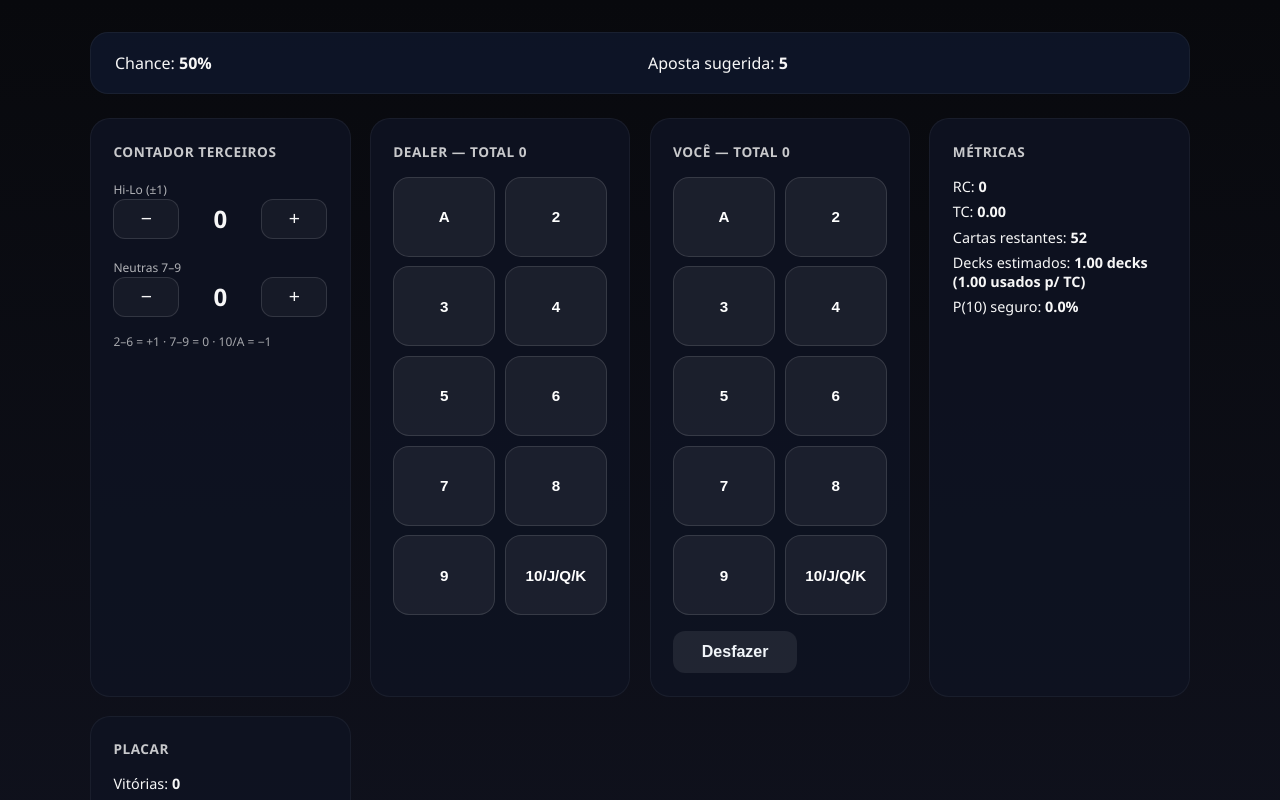
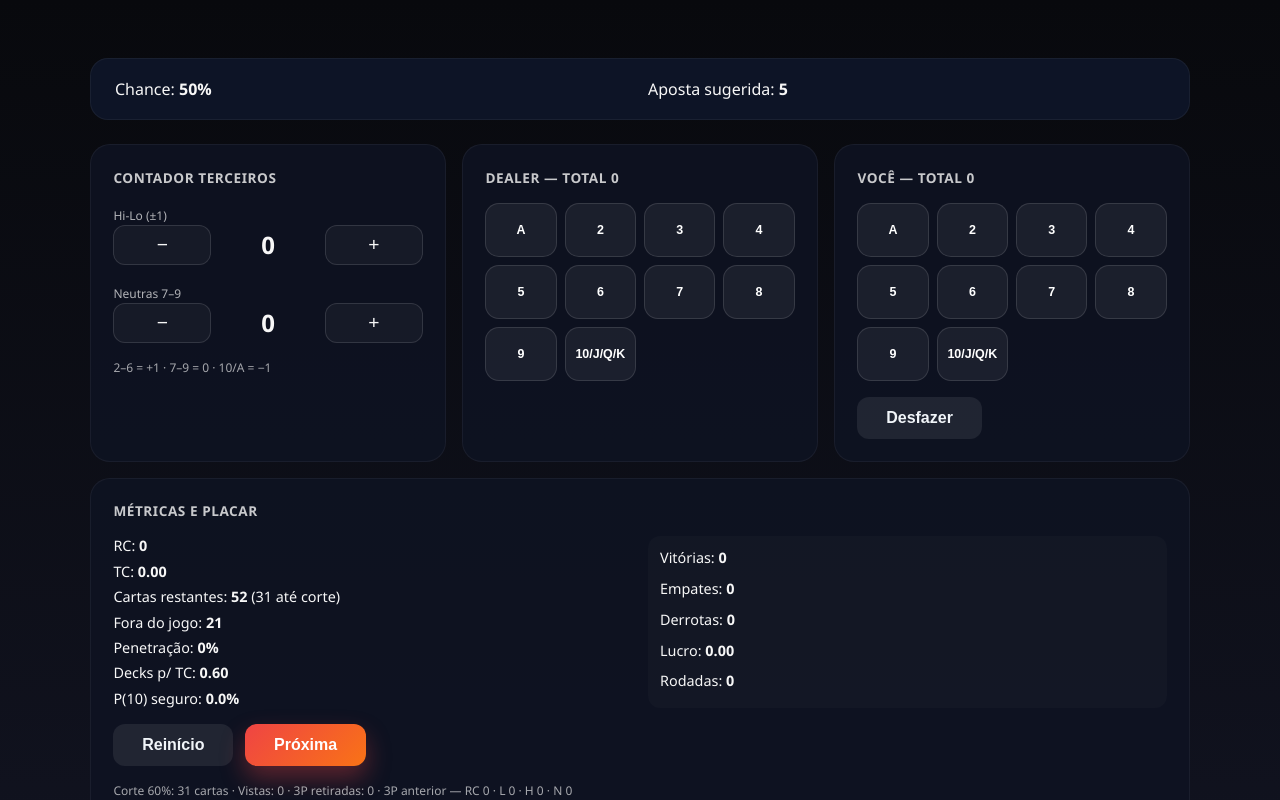
Before and after one commit to minega/Black-Counter, an Electron app: page app/index.html in a window 1280 px wide. Both pictures are taken after a click on the button "Iniciar". Shown: the top 800 px of the page. Drawn offline with Linux system fonts and the light colour scheme.

Commit message:
Documenta fluxo e ajusta controles

```diff
--- a/app/assets/main.js
+++ b/app/assets/main.js
@@ -1,3 +1,4 @@
+// Configurações fixas da mesa para manter todas as regras em um só lugar.
 const RULES = {
   dealerStandsOn17: true,
   doubleAfterSplit: false,
@@ -5,20 +6,26 @@ const RULES = {
   penetration: 0.6,
 };
 
+// Valores padrão expostos na tela inicial.
 const DEFAULT_DECK_OPTIONS = [1, 4, 8];
 const DEFAULT_BET_OPTIONS = [5, 25, 50, 125];
 
+// Base de cartas por baralho — usada em todas as projeções.
 const initialPerDeck = { 1: 4, 2: 4, 3: 4, 4: 4, 5: 4, 6: 4, 7: 4, 8: 4, 9: 4, 10: 16 };
 
+// Temporizadores centralizados para mensagens, avanço automático e acerto da rodada.
 const timers = {
   insurance: null,
   autoAdvance: null,
   settle: null,
 };
 
+// Estado global inicializado com todas as variáveis controladas pela UI.
 const state = createInitialState();
 
+// Monta o estado padrão de uma nova sessão.
 function createInitialState() {
+  // Etapa 1: declarar todas as fatias necessárias para renderização e lógica.
   return {
     screen: 'intro',
     decks: 1,
@@ -48,24 +55,29 @@ function createInitialState() {
   };
 }
 
+// Conversão Hi-Lo do valor da carta para manter o contador em tempo real.
 function hiLoValue(v) {
   if (v === 1 || v === 10) return -1;
   if (v >= 2 && v <= 6) return 1;
   return 0;
 }
 
+// Normaliza as figuras em 10 para simplificar comparações.
 function normRank(v) {
   return v >= 10 ? 10 : v;
 }
 
+// Calcula total e flag soft de uma mão dada.
 function handTotal(cards) {
   let sum = 0;
   let aces = 0;
+  // Etapa 1: somar valores tratando Ás como 11 inicialmente.
   for (const v of cards) {
     if (v === 1) { sum += 11; aces++; }
     else if (v >= 10) { sum += 10; }
     else { sum += v; }
   }
+  // Etapa 2: reduzir Ás até evitar estouro.
   while (sum > 21 && aces > 0) {
     sum -= 10;
     aces--;
@@ -73,12 +85,14 @@ function handTotal(cards) {
   return { total: sum, soft: aces > 0 && sum <= 21 };
 }
 
+// Cria a matriz de cartas disponíveis multiplicando pelo número de baralhos.
 function computeInitialCounts(decks) {
   const counts = Array(11).fill(0);
   for (let v = 1; v <= 10; v++) counts[v] = initialPerDeck[v] * decks;
   return counts;
 }
 
+// Subtrai as cartas vistas pelo jogador para obter o restante bruto.
 function computeRemainingCounts(initialCounts, seenCounts) {
   const rem = Array(11).fill(0);
   for (let v = 1; v <= 10; v++) {
@@ -87,54 +101,56 @@ function computeRemainingCounts(initialCounts, seenCounts) {
   return rem;
 }
 
+// Ajusta a composição removendo cartas de terceiros e calculando a penetração.
 function computeTiltedCounts(baseCounts, others) {
-  const baseTotal = baseCounts.reduce((a, b) => a + b, 0);
-  const totalRemaining = Math.max(baseTotal - Math.min(baseTotal, others.lo + others.hi + others.zero), 1);
-  const decksRemainingRaw = totalRemaining / 52;
-  const decksForTC = Math.max(decksRemainingRaw, state.decks * (1 - RULES.penetration));
+  // Etapa 1: clonar o vetor base para evitar mutações externas.
+  const counts = baseCounts.slice();
 
-  const denom = Math.max(decksForTC * 20, 1);
-  const beta = Math.max(-0.8, Math.min(0.8, others.rc / denom));
-  const loMul = Math.exp(beta);
-  const hiMul = Math.exp(-beta);
+  // Etapa 2: remover cartas por faixa proporcionalmente.
+  const removeFromRange = (range, qty) => {
+    if (qty <= 0) return 0;
+    const available = range.reduce((acc, rank) => acc + counts[rank], 0);
+    if (available <= 0) return 0;
+    const toRemove = Math.min(qty, available);
+    const fallbackShare = 1 / range.length;
+    for (const rank of range) {
+      const share = counts[rank] / available || fallbackShare;
+      const delta = toRemove * share;
+      counts[rank] = Math.max(0, counts[rank] - delta);
+    }
+    return toRemove;
+  };
 
-  const out = Array(11).fill(0);
-  for (let v = 1; v <= 10; v++) {
-    const base = baseCounts[v];
-    let mul = 1;
-    if (v === 1 || v === 10) mul = hiMul;
-    else if (v >= 2 && v <= 6) mul = loMul;
-    out[v] = base * mul;
+  const removedLow = removeFromRange([2, 3, 4, 5, 6], others.lo);
+  const removedHigh = removeFromRange([1, 10], others.hi);
+  const removedNeutral = removeFromRange([7, 8, 9], others.zero);
+  const removedByOthers = removedLow + removedHigh + removedNeutral;
+
+  // Etapa 3: consolidar métricas finais considerando o corte de 60%.
+  const totalRemaining = counts.reduce((a, b) => a + b, 0);
+  const seenPersonal = state.seenCounts.reduce((a, b) => a + b, 0);
+  const totalCards = state.decks * 52;
+  const cutLimit = Math.max(0, Math.round(totalCards * RULES.penetration));
+  const seenTotal = Math.min(totalCards, seenPersonal + removedByOthers);
+  const cardsAboveCut = Math.max(0, cutLimit - seenTotal);
+  const cardsBehindCut = Math.max(0, totalRemaining - cardsAboveCut);
+  const decksForTC = Math.max(cardsAboveCut / 52, 0.25);
+  const penetration = totalCards > 0 ? seenTotal / totalCards : 0;
+
+  return {
+    counts,
+    decksForTC,
+    totalRemaining,
+    removedByOthers,
+    cardsAboveCut,
+    cardsBehindCut,
+    penetration,
+    cutLimit,
+    seenTotal,
+  };
 }
 
-  const neutralSum = out[7] + out[8] + out[9];
-  if (others.zero > 0 && neutralSum > 0) {
-    const f = Math.min(1, others.zero / neutralSum);
-    out[7] *= (1 - f);
-    out[8] *= (1 - f);
-    out[9] *= (1 - f);
-  }
-
-  const lowSum = out[2] + out[3] + out[4] + out[5] + out[6];
-  if (others.lo > 0 && lowSum > 0) {
-    const f = Math.min(1, others.lo / lowSum);
-    for (let v = 2; v <= 6; v++) out[v] *= (1 - f);
-  }
-
-  const highSum = out[1] + out[10];
-  if (others.hi > 0 && highSum > 0) {
-    const f = Math.min(1, others.hi / highSum);
-    out[1] *= (1 - f);
-    out[10] *= (1 - f);
-  }
-
-  const sum = out.reduce((a, b) => a + b, 0) || 1;
-  const scale = totalRemaining / sum;
-  for (let v = 1; v <= 10; v++) out[v] *= scale;
-
-  return { counts: out, decksForTC, totalRemaining };
-}
-
+// Calcula a distribuição de probabilidade de cada carta restante.
 function computePMF(tiltedCounts, totalRemaining) {
   const pmf = {};
   const denom = Math.max(totalRemaining, 1);
@@ -142,10 +158,12 @@ function computePMF(tiltedCounts, totalRemaining) {
   return pmf;
 }
 
+// Calcula EV, chance de vitória e empate caso o jogador pare.
 function resolveStand(dealerDist, playerTotal) {
   if (playerTotal > 21) return { ev: -1, pWin: 0, pTie: 0 };
   let pWin = dealerDist.bust || 0;
   let pTie = 0;
+  // Etapa única: percorrer totais possíveis do dealer comparando com o jogador.
   for (const key of Object.keys(dealerDist)) {
     if (key === 'bust') continue;
     const dt = parseInt(key, 10);
@@ -157,6 +175,7 @@ function resolveStand(dealerDist, playerTotal) {
   return { ev, pWin, pTie };
 }
 
+// Expande a jogada do dealer considerando TODAS as cartas restantes.
 function buildDealerDistribution(pmf, dealerCards) {
   const total = handTotal(dealerCards);
   const memo = new Map();
@@ -202,6 +221,7 @@ function buildDealerDistribution(pmf, dealerCards) {
   return normalized;
 }
 
+// Avalia todas as ações possíveis para uma mão (parar, comprar, dobrar).
 function bestFromState({ pmf, dealerDist, allowDouble, playerTotal, playerSoft, cardsCount }) {
   if (playerTotal > 21) return { action: 'BUST', ev: -1, pWin: 0, pTie: 0 };
 
@@ -274,6 +294,7 @@ function bestFromState({ pmf, dealerDist, allowDouble, playerTotal, playerSoft,
   return { action: best.name, ev: best.ev, pWin: best.pWin, pTie: best.pTie };
 }
 
+// Trata o cenário de separação recursiva respeitando o número máximo permitido.
 function evalSplit({ pmf, dealerDist, rank, splitCount }) {
   const canResplit = splitCount < RULES.maxSplits;
   let perHandEV = 0;
@@ -299,16 +320,18 @@ function evalSplit({ pmf, dealerDist, rank, splitCount }) {
   return 2 * perHandEV;
 }
 
+// Reúne todos os derivados necessários para renderização e decisões.
 function computeDerived() {
   const initialCounts = computeInitialCounts(state.decks);
   const remaining = computeRemainingCounts(initialCounts, state.seenCounts);
   const tilted = computeTiltedCounts(remaining, state.others);
   const pmf = computePMF(tilted.counts, tilted.totalRemaining);
-  const trueCount = state.runningCount / Math.max(tilted.decksForTC, 0.25);
+  const decksForTC = tilted.decksForTC > 0 ? tilted.decksForTC : 0.25;
+  const trueCount = state.runningCount / decksForTC;
   const dealerDist = buildDealerDistribution(pmf, state.dealerCards.length ? state.dealerCards : [0]);
+  const handSummaries = state.hands.map((hand) => handTotal(hand));
   const activeHand = state.hands[state.activeHand] || [];
-  const activeTotal = handTotal(activeHand);
-  const playerTotals = state.hands.map(handTotal);
+  const activeTotal = handSummaries[state.activeHand] || handTotal(activeHand);
   const allowDouble = state.hands.length > 1 ? RULES.doubleAfterSplit : true;
   let best = { action: null, ev: 0, pWin: 0, pTie: 0 };
   if (activeHand.length > 0) {
@@ -358,10 +381,9 @@ function computeDerived() {
   const preWinPct = 0.5 + preEdge / 2;
   const suggestedBet = preEdge < -0.02 ? 0 : state.minBet;
 
-  const handsWinPct = state.hands.length === 0 ? 0 : state.hands
-    .map((hand) => handTotal(hand).total)
-    .map((total) => Math.max(0, Math.min(1, resolveStand(dealerDist, total).pWin)))
-    .reduce((a, b) => a + b, 0) / Math.max(state.hands.length, 1);
+  const handsWinPct = handSummaries.length === 0 ? 0 : handSummaries
+    .map((summary) => Math.max(0, Math.min(1, resolveStand(dealerDist, summary.total).pWin)))
+    .reduce((a, b) => a + b, 0) / Math.max(handSummaries.length, 1);
 
   return {
     initialCounts,
@@ -370,9 +392,9 @@ function computeDerived() {
     pmf,
     trueCount,
     dealerDist,
+    handSummaries,
     activeHand,
     activeTotal,
-    playerTotals,
     best,
     insurance,
     preRound,
@@ -382,24 +404,24 @@ function computeDerived() {
   };
 }
 
+// Mantém histórico limitado para operações de desfazer.
 function pushHistory(entry) {
   state.history.push(entry);
   if (state.history.length > 500) state.history.shift();
 }
 
-function clearTimers() {
-  for (const key of Object.keys(timers)) {
-    if (timers[key]) {
-      clearTimeout(timers[key]);
-      timers[key] = null;
+// Registra cartas tanto do jogador quanto do dealer, respeitando dobrar e corte.
+function addCard(dest, value) {
+  if (dest === 'hand') {
+    const idx = state.activeHand;
+    const currentHand = state.hands[idx] || [];
+    if (state.doubledFlags[idx] && currentHand.length >= 3) {
+      return;
     }
-  }
-}
-
-function addCard(dest, value) {
-  if (dest === 'hand' && state.doubleMode) {
+    if (state.doubleMode) {
       if (state.doubleLocked) return;
       state.doubleLocked = true;
+    }
   }
 
   state.runningCount += hiLoValue(value);
@@ -426,6 +448,7 @@ function addCard(dest, value) {
   finalizeUpdate();
 }
 
+// Ajuste rápido do contador informado por terceiros (+1/-1 no Hi-Lo).
 function adjustOthersRC(delta) {
   state.others.rc += delta;
   state.runningCount += delta;
@@ -435,6 +458,7 @@ function adjustOthersRC(delta) {
   finalizeUpdate();
 }
 
+// Registra cartas neutras (7-9) anunciadas por terceiros.
 function adjustOthersZero(delta) {
   const next = Math.max(0, state.others.zero + delta);
   const applied = next - state.others.zero;
@@ -443,6 +467,7 @@ function adjustOthersZero(delta) {
   finalizeUpdate();
 }
 
+// Desfaz a última operação atualizando contadores e histórico.
 function undoLast() {
   const last = state.history.pop();
   if (!last) return;
@@ -471,6 +496,7 @@ function undoLast() {
   finalizeUpdate();
 }
 
+// Reinicia a sapata preservando configurações e placar atual.
 function resetDeck() {
   const keep = {
     decks: state.decks,
@@ -487,6 +513,7 @@ function resetDeck() {
   finalizeUpdate();
 }
 
+// Avança para a próxima rodada preservando o histórico do round anterior.
 function nextRound() {
   state.others.last = { rc: state.others.rc, lo: state.others.lo, hi: state.others.hi, zero: state.others.zero };
   state.rounds += 1;
@@ -509,6 +536,7 @@ function nextRound() {
   finalizeUpdate();
 }
 
+// Calcula resultados e atualiza placares quando o dealer termina.
 function settleRound() {
   let wins = 0;
   let ties = 0;
@@ -544,6 +572,7 @@ function settleRound() {
   finalizeUpdate();
 }
 
+// Liga/desliga o modo de dobrar mantendo o bloqueio coerente.
 function toggleDoubleMode() {
   const next = !state.doubleMode;
   state.doubleMode = next;
@@ -551,6 +580,7 @@ function toggleDoubleMode() {
   finalizeUpdate();
 }
 
+// Permite alternar mãos durante splits sem carregar estados anteriores.
 function changeActiveHand(index) {
   state.activeHand = index;
   state.doubleMode = false;
@@ -558,6 +588,7 @@ function changeActiveHand(index) {
   finalizeUpdate();
 }
 
+// Agenda avisos contextuais (seguro, avanço automático, encerramento).
 function schedulePrompts(derived) {
   if (state.dealerCards.length === 1 && state.dealerCards[0] === 1) {
     state.showInsurancePrompt = true;
@@ -576,14 +607,15 @@ function schedulePrompts(derived) {
     }
   }
 
-  if (!state.playersDone && derived.best.action === 'PARAR' && state.hands[state.activeHand].length > 0) {
+  const canAutoAdvanceHand = !state.playersDone
+    && derived.best.action === 'PARAR'
+    && state.hands[state.activeHand].length > 0
+    && (state.activeHand + 1 < state.hands.length);
+
+  if (canAutoAdvanceHand) {
     if (timers.autoAdvance) clearTimeout(timers.autoAdvance);
     timers.autoAdvance = setTimeout(() => {
-      if (state.activeHand + 1 < state.hands.length) {
       state.activeHand += 1;
-      } else {
-        state.playersDone = true;
-      }
       finalizeUpdate();
     }, 150);
   } else if (timers.autoAdvance) {
@@ -606,6 +638,7 @@ function schedulePrompts(derived) {
   }
 }
 
+// Divide pares automaticamente quando a estratégia confirmar a separação.
 function applyAutoSplit(derived) {
   const activeHand = state.hands[state.activeHand] || [];
   if (state.dealerCards.length >= 2) return false;
@@ -623,6 +656,7 @@ function applyAutoSplit(derived) {
   return false;
 }
 
+// Consolida a dobra após a 3ª carta e avança para a próxima mão, se existir.
 function handleDoubleCompletion() {
   if (!state.doubleMode) return false;
   const active = state.hands[state.activeHand] || [];
@@ -632,12 +666,11 @@ function handleDoubleCompletion() {
   state.doubleLocked = false;
   if (state.activeHand + 1 < state.hands.length) {
     state.activeHand += 1;
-  } else {
-    state.playersDone = true;
   }
   return true;
 }
 
+// Fecha um ciclo de atualização: recalcula derivados, trata split/dobra e renderiza.
 function finalizeUpdate() {
   const derived = computeDerived();
   const doubleChanged = handleDoubleCompletion();
@@ -650,6 +683,7 @@ function finalizeUpdate() {
   render(derived);
 }
 
+// Renderiza a tela adequada (intro ou mesa) com os eventos vinculados.
 function render(derived = computeDerived()) {
   const root = document.getElementById('app');
   if (!root) return;
@@ -664,6 +698,7 @@ function render(derived = computeDerived()) {
   bindTableEvents(derived);
 }
 
+// Componente da tela inicial com seleção de baralhos e aposta mínima.
 function renderIntro() {
   const deckBtns = DEFAULT_DECK_OPTIONS.map((n) => `
     <button class="chip ${state.decks === n ? 'chip-active' : ''}" data-decks="${n}">${n}</button>
@@ -687,9 +722,17 @@ function renderIntro() {
   `;
 }
 
+// Componente principal da mesa agregando métricas, ações e histórico.
 function renderTable(derived) {
-  const { activeTotal, playerTotals, best, insurance, preRound, preWinPct, suggestedBet, trueCount, tilted } = derived;
-  const deckInfo = `${(tilted.totalRemaining / 52).toFixed(2)} decks (${Math.max(tilted.decksForTC, 0.01).toFixed(2)} usados p/ TC)`;
+  const { activeTotal, best, handSummaries, insurance, preRound, preWinPct, suggestedBet, trueCount, tilted } = derived;
+  const totalRemaining = Math.round(tilted.totalRemaining);
+  const playableCards = Math.max(0, Math.round(tilted.cardsAboveCut));
+  const deadCards = Math.max(0, Math.round(tilted.cardsBehindCut));
+  const decksForTC = tilted.decksForTC.toFixed(2);
+  const penetrationPct = Math.round((tilted.penetration || 0) * 100);
+  const cutTarget = Math.round(tilted.cutLimit || 0);
+  const seenTotal = Math.round(tilted.seenTotal || 0);
+  const removedByOthers = Math.round(tilted.removedByOthers || 0);
 
   let headerHTML = '';
   if (preRound) {
@@ -712,13 +755,14 @@ function renderTable(derived) {
       </div>`;
   }
 
-  const handsList = state.hands.map((h, i) => `
+  const handsList = state.hands.map((cards, i) => `
     <div class="hand-chip ${i === state.activeHand ? 'hand-active' : ''}" data-hand="${i}">
-      M${i + 1}: ${handTotal(h).total}${handTotal(h).soft ? 's' : ''} [${h.map((v) => v === 1 ? 'A' : v).join(' ') || '—'}]
+      M${i + 1}: ${handSummaries[i].total}${handSummaries[i].soft ? 's' : ''} [${cards.map((v) => (v === 1 ? 'A' : v)).join(' ') || '—'}]
       ${state.doubledFlags[i] ? ' · x2' : ''}
     </div>
   `).join('');
 
+  const dealerSummary = handTotal(state.dealerCards);
   const dealerButtons = renderCardButtons('dealer', state.dealerCards);
   const playerButtons = renderCardButtons('hand', state.hands[state.activeHand] || [], state.playersDone);
 
@@ -750,7 +794,7 @@ function renderTable(derived) {
           <p class="hint">2–6 = +1 · 7–9 = 0 · 10/A = −1</p>
         </article>
         <article class="panel">
-          <header>Dealer — Total ${handTotal(state.dealerCards).total}${handTotal(state.dealerCards).soft ? ' (soft)' : ''}</header>
+          <header>Dealer — Total ${dealerSummary.total}${dealerSummary.soft ? ' (soft)' : ''}</header>
           <div class="cards" data-target="dealer">${dealerButtons}</div>
         </article>
         <article class="panel">
@@ -765,39 +809,45 @@ function renderTable(derived) {
             ${state.doubleMode ? '<span class="note">Dobro armado: marque apenas 1 carta.</span>' : ''}
           </div>
         </article>
-        <article class="panel">
-          <header>Métricas</header>
+        <article class="panel panel-stats">
+          <header>Métricas e Placar</header>
+          <div class="stats-grid">
             <ul class="metrics">
               <li>RC: <strong>${state.runningCount}</strong></li>
               <li>TC: <strong>${trueCount.toFixed(2)}</strong></li>
-            <li>Cartas restantes: <strong>${Math.round(derived.tilted.totalRemaining)}</strong></li>
-            <li>Decks estimados: <strong>${deckInfo}</strong></li>
+              <li>Cartas restantes: <strong>${totalRemaining}</strong> (${playableCards} até corte)</li>
+              <li>Fora do jogo: <strong>${deadCards}</strong></li>
+              <li>Penetração: <strong>${penetrationPct}%</strong></li>
+              <li>Decks p/ TC: <strong>${decksForTC}</strong></li>
               <li>P(10) seguro: <strong>${(insurance.pTen * 100).toFixed(1)}%</strong> ${insurance.suggest ? '· +EV' : ''}</li>
             </ul>
-        </article>
-        <article class="panel">
-          <header>Placar</header>
-          <ul class="metrics">
+            <ul class="metrics metrics-score">
               <li>Vitórias: <strong>${state.wins}</strong></li>
               <li>Empates: <strong>${state.ties}</strong></li>
               <li>Derrotas: <strong>${state.losses}</strong></li>
               <li>Lucro: <strong>${state.netProfit.toFixed(2)}</strong></li>
               <li>Rodadas: <strong>${state.rounds}</strong></li>
             </ul>
+          </div>
           <footer class="panel-footer">
             <button class="secondary" id="reset-btn">Reinício</button>
             <button class="primary" id="next-btn">Próxima</button>
           </footer>
-          <p class="hint">3P anterior — RC ${state.others.last.rc} · L ${state.others.last.lo} · H ${state.others.last.hi} · N ${state.others.last.zero}</p>
+          <p class="hint">Corte 60%: ${cutTarget} cartas · Vistas: ${seenTotal} · 3P retiradas: ${removedByOthers}${playableCards <= 0 ? ' · Corte atingido — reinicie' : ''} · 3P anterior — RC ${state.others.last.rc} · L ${state.others.last.lo} · H ${state.others.last.hi} · N ${state.others.last.zero}</p>
         </article>
       </div>
     </section>
   `;
 }
 
+// Renderiza os botões de carta reaproveitando frequências para marcar repetições.
 function renderCardButtons(target, selectedCards, disabled = false) {
+  const freq = selectedCards.reduce((acc, v) => {
+    acc[v] = (acc[v] || 0) + 1;
+    return acc;
+  }, {});
   return Array.from({ length: 10 }, (_, i) => i + 1).map((value) => {
-    const count = selectedCards.filter((v) => v === value).length;
+    const count = freq[value] || 0;
     const label = value === 1 ? 'A' : (value === 10 ? '10/J/Q/K' : value);
     const classes = ['card-btn'];
     if (count > 0 && !disabled) classes.push('card-active');
@@ -810,6 +860,7 @@ function renderCardButtons(target, selectedCards, disabled = false) {
   }).join('');
 }
 
+// Liga os eventos da tela inicial (configurações e início de jogo).
 function bindIntroEvents() {
   document.querySelectorAll('[data-decks]').forEach((btn) => {
     btn.addEventListener('click', () => {
@@ -832,6 +883,7 @@ function bindIntroEvents() {
   }
 }
 
+// Liga os eventos da mesa interativa para cada botão renderizado.
 function bindTableEvents(derived) {
   document.querySelectorAll('[data-card-target]').forEach((btn) => {
     btn.addEventListener('click', () => {
--- a/app/assets/style.css
+++ b/app/assets/style.css
@@ -16,7 +16,7 @@ body {
   display: flex;
   align-items: center;
   justify-content: center;
-  padding: 2rem;
+  padding: clamp(1rem, 2vw + 1rem, 2.5rem);
 }
 
 .intro {
@@ -128,9 +128,10 @@ body {
 }
 
 .grid {
-  display: grid;
-  gap: 1.2rem;
-  grid-template-columns: repeat(auto-fit, minmax(240px, 1fr));
+  display: flex;
+  flex-wrap: wrap;
+  gap: 1rem;
+  align-items: stretch;
 }
 
 .panel {
@@ -141,6 +142,8 @@ body {
   display: flex;
   flex-direction: column;
   gap: 1rem;
+  flex: 1 1 260px;
+  min-width: 260px;
 }
 
 .panel header {
@@ -193,26 +196,26 @@ body {
 
 .cards {
   display: grid;
-  grid-template-columns: repeat(auto-fill, minmax(86px, 1fr));
-  gap: 0.6rem;
+  grid-template-columns: repeat(auto-fill, minmax(56px, 1fr));
+  gap: 0.5rem;
 }
 
 .card-btn {
   position: relative;
-  border-radius: 16px;
+  border-radius: 14px;
   border: 1px solid rgba(255,255,255,0.12);
   background: rgba(255,255,255,0.06);
-  padding: 0.8rem;
+  padding: 0.45rem;
   text-align: center;
   cursor: pointer;
-  min-height: 80px;
+  min-height: 54px;
   display: grid;
   place-items: center;
   transition: transform 0.2s ease, background 0.2s ease, border 0.2s ease;
 }
 
 .card-btn span {
-  font-size: 0.95rem;
+  font-size: 0.78rem;
   font-weight: 600;
 }
 
@@ -283,17 +286,25 @@ body {
   margin-top: auto;
 }
 
+.panel-stats .stats-grid {
+  display: grid;
+  grid-template-columns: repeat(auto-fit, minmax(160px, 1fr));
+  gap: 1rem;
+}
+
+.metrics-score {
+  background: rgba(255,255,255,0.02);
+  padding: 0.75rem;
+  border-radius: 12px;
+}
+
 @media (max-width: 768px) {
   .app {
-    padding: 1.5rem;
-  }
-
-  .grid {
-    grid-template-columns: 1fr;
+    padding: 1.25rem;
   }
 
   .cards {
-    grid-template-columns: repeat(auto-fill, minmax(72px, 1fr));
+    grid-template-columns: repeat(auto-fill, minmax(56px, 1fr));
   }
 
   .intro {
@@ -301,3 +312,22 @@ body {
     padding: 2.5rem 1.5rem;
   }
 }
+
+@media (max-width: 900px) {
+  .grid {
+    flex-wrap: nowrap;
+    overflow-x: auto;
+    padding-bottom: 0.75rem;
+    scroll-snap-type: x mandatory;
+  }
+
+  .panel {
+    flex: 0 0 280px;
+    min-width: 260px;
+    scroll-snap-align: start;
+  }
+
+  .panel-stats .stats-grid {
+    grid-template-columns: 1fr;
+  }
+}
```
Lines whose indentation alone changed are shown as unchanged.
